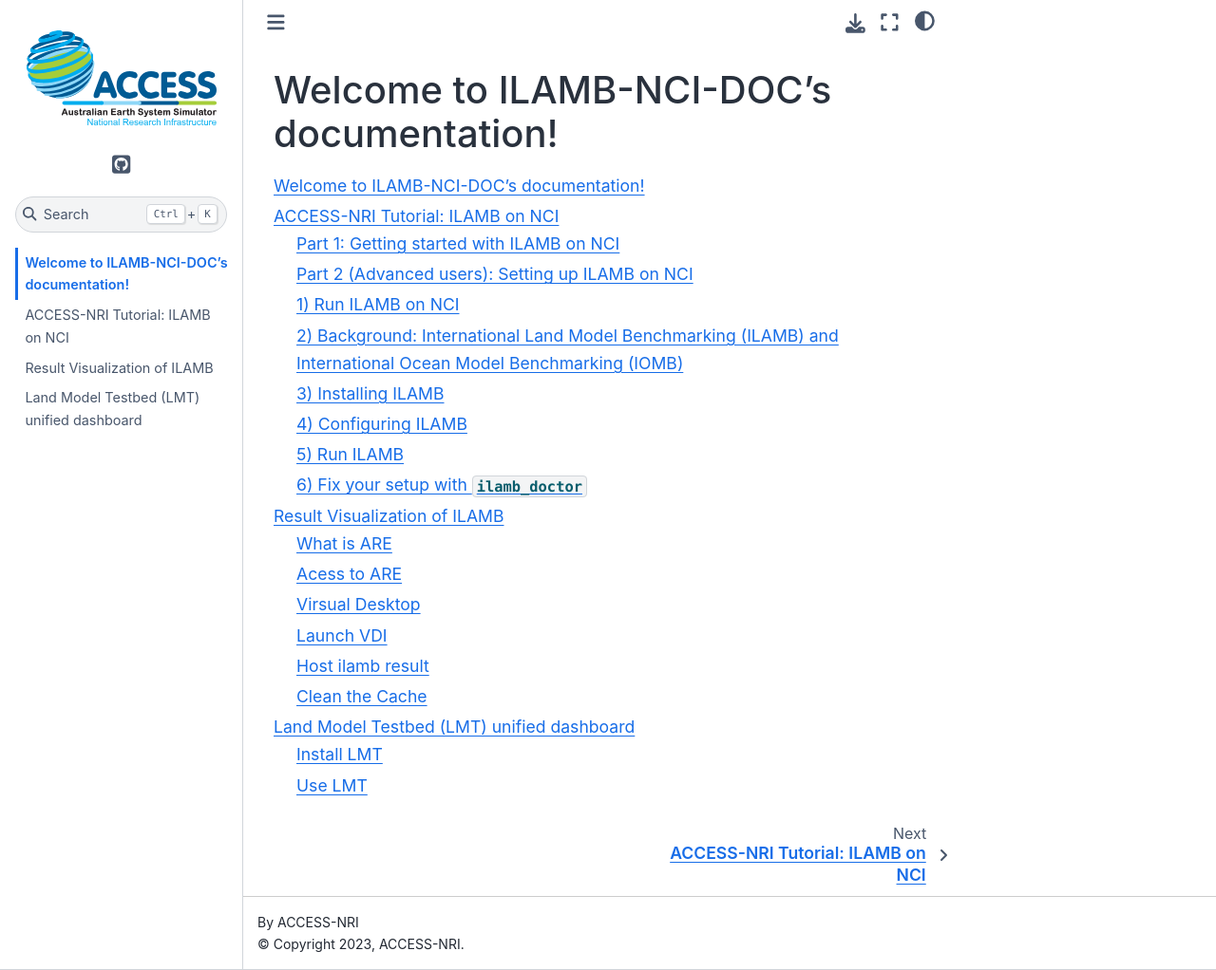
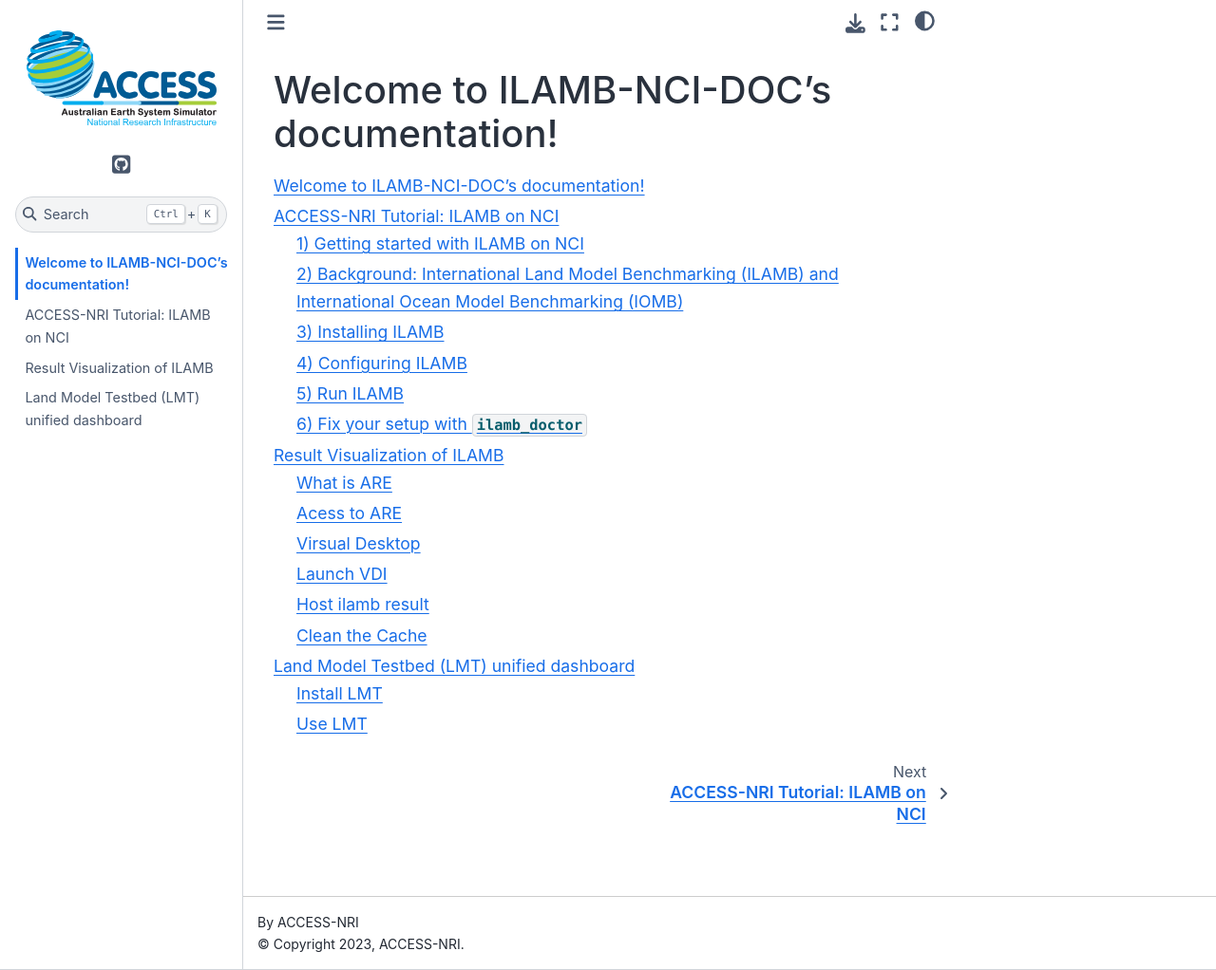
Before and after one commit to ACCESS-NRI/ILAMB-workflow, a Sphinx documentation site: the page built from docs/index.rst, in a window 1280 px wide and 1022 px high. Shown: the whole window at 95% size. Built offline with Sphinx 7.4.7 and the Sphinx Book theme 1.1.4, drawn with Linux system fonts in a browser that asks for light colours.

Commit message:
Simplify

```diff
--- a/docs/source/ilamb_note.md
+++ b/docs/source/ilamb_note.md
@@ -2,20 +2,7 @@
 
 This tutorial explains how you can run the [International Land Model Benchmarking (ILAMB)](https://www.ilamb.org) and International Ocean Model Benchmarking (IOMB) model evaluation tools on NCI infrastracture using the existing NCI CMIP data collections.
 
-The Tutorial contains two parts:
-
-#### Part 1: Getting started with ILAMB on NCI
-1) [Run ILAMB on `NCI`](#run-ilamb-on-nci)
-
-#### Part 2 (Advanced users): Setting up ILAMB on NCI
-
-2) [Background](#background-international-land-model-benchmarking-ilamb-and-international-ocean-model-benchmarking-iomb)
-3) [Installation guide](#installing-ilamb)
-4) [Setup details](#configuring-ilamb)
-5) [Run ILAMB](#run-ilamb)
-6) [Fix your setup with `ilamb-doctor`](#fix-your-setup-with-ilamb_doctor)
-
-## 1) Run ILAMB on NCI
+## 1) Getting started with ILAMB on NCI
 
 NCI users will need to request access to the following projects:
 
```
